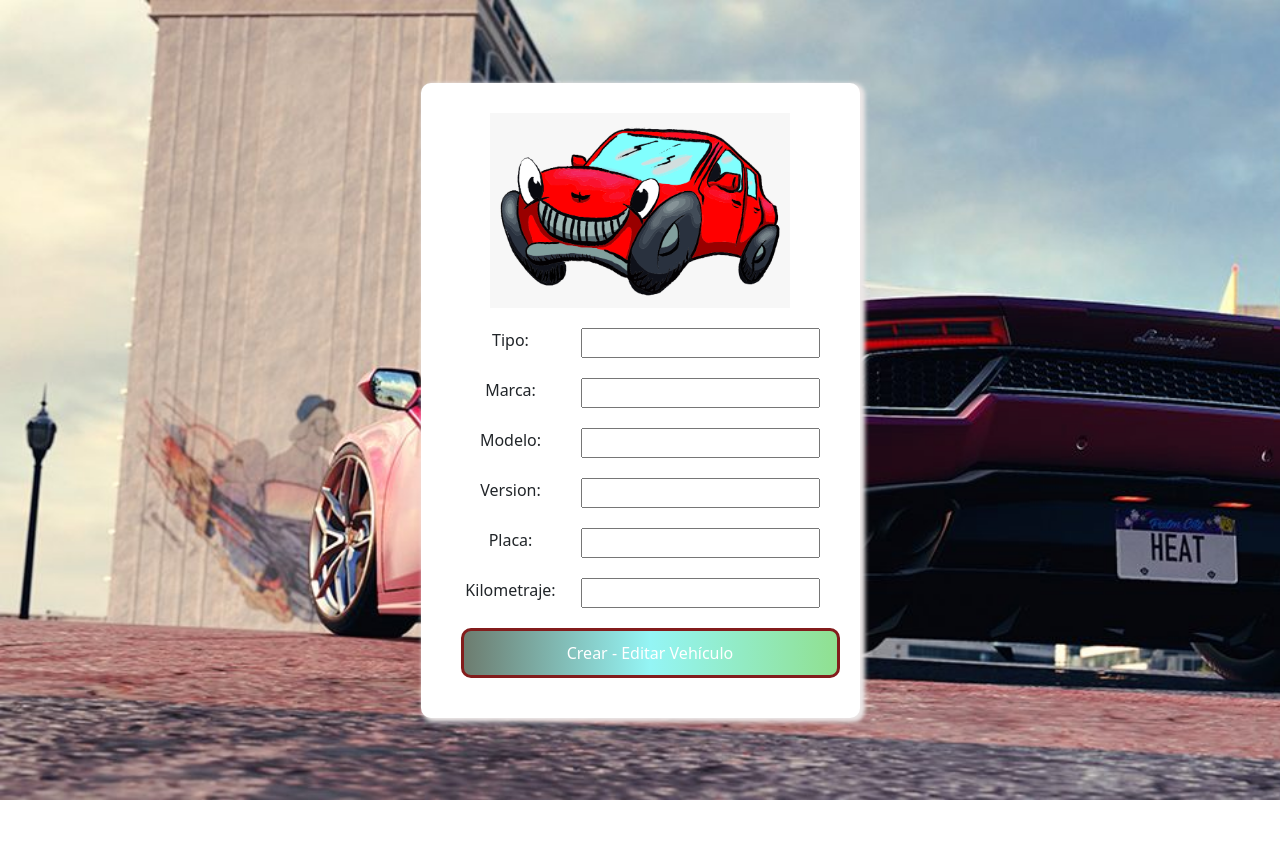
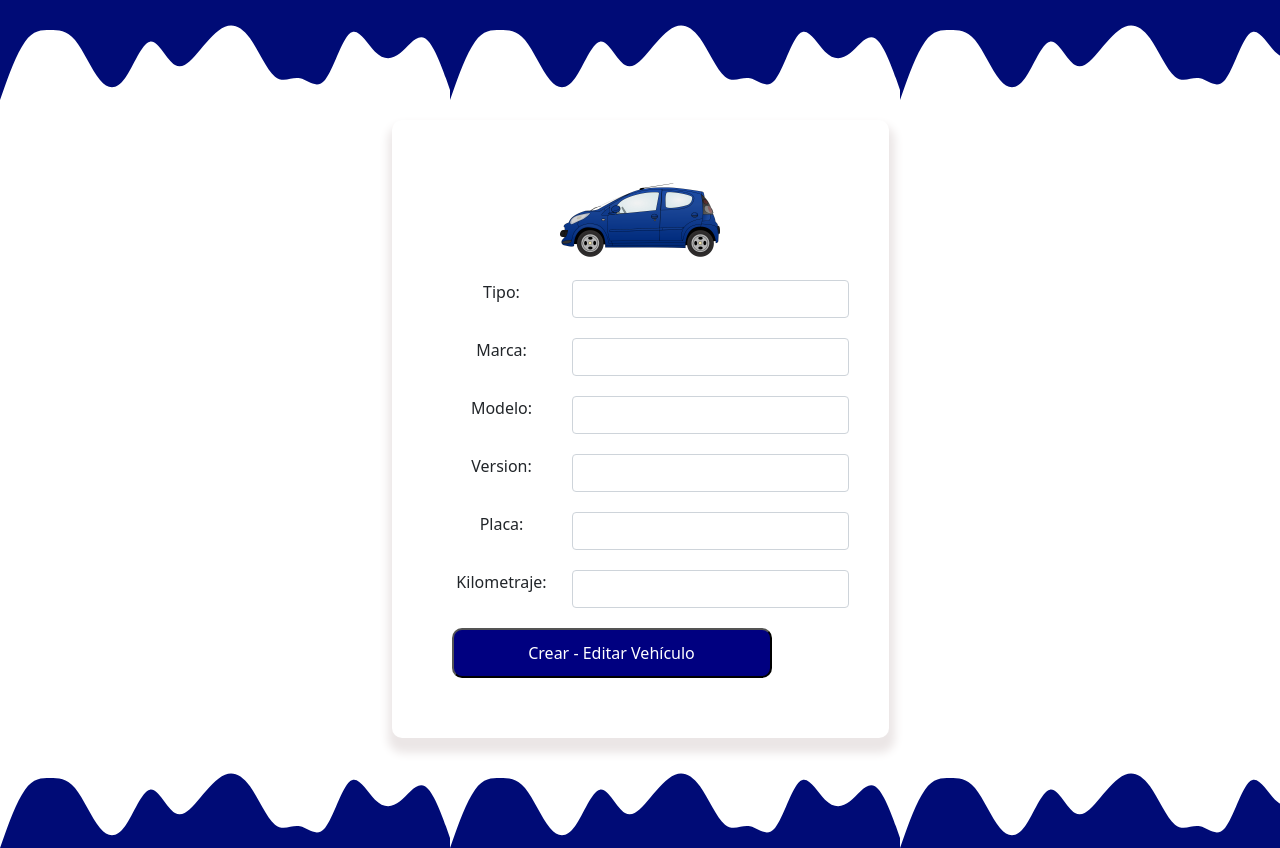
Before and after one commit to aaguas360/crud-carros-django, a Django app: page /crear/ in a window 1280 px wide. Before the commit the page ends 800 px from the top, so only its background shows below. Run offline with Django 3.2, Linux system fonts and the light colour scheme.

Commit message:
modificando el front

```diff
--- a/crud-carros-django/proyecto/proyecto_init/templates/crear.html
+++ b/crud-carros-django/proyecto/proyecto_init/templates/crear.html
@@ -8,14 +8,21 @@
 {% block titulo%}Registrar Vehículo{%endblock titulo%}
 {%block crearUs %}{%endblock crearUs %}
 {%block cuerpo %}
+<header class="cabecera"></header>
+<div>
+
   <main>
     {% load static %}
- <div> <img src="{% static 'imagenes/image.png' %}" alt="django-logo" width="300"></div>
+   <div> <img src="{% static 'imagenes/automobile-1300458_1280.png' %}" alt="django-logo" width="160"></div>
     <form action="" class="form-group" method="post">
       {%csrf_token%}
     {{formulario}}
     <button>Crear - Editar Vehículo</button>
   </form>
   </main>
+</div>
+
+<footer class="pie-pagina">
+</footer>
 <script src="{% static 'js/app.js' %}"></script>
 {%endblock cuerpo %}
--- a/crud-carros-django/proyecto/proyecto_init/templates/index.html
+++ b/crud-carros-django/proyecto/proyecto_init/templates/index.html
@@ -70,6 +70,8 @@
             </table>
         </article>
     </main>
+    <footer class="pie-pagina">
+    </footer>
     {%endblock cuerpo %}
 </body>
 
--- a/crud-carros-django/proyecto/proyecto_init/templates/static/css/crearUsuario.css
+++ b/crud-carros-django/proyecto/proyecto_init/templates/static/css/crearUsuario.css
@@ -1,11 +1,6 @@
 body{
     margin: 0%;
     padding: 0%;
-    display: flex;
-    justify-content: center;
-    align-items: center;
-    background-image: url('../imagenes/blanco.jpg');
-    background-size: cover;
 }
 
 html,body{
@@ -13,11 +8,17 @@ html,body{
     height: 100%;
 }
 
+div{
+    margin: 10px auto;
+    max-width: 1200px;
+}
+
 main{
-    box-shadow: 3px 2px 4px 2px rgb(235, 230, 230);
-    padding: 30px;
+    box-shadow: 1px 10px 10px 5px rgb(235, 230, 230);
+    padding: 50px;
     border-radius: 10px;
     background-color: white;
+    margin-top: 10px;
 }
 
 form{
@@ -40,16 +41,27 @@ div{
 button {
     grid-column: 1/3;
     padding: 10px;
-    border: 3px solid rgb(131, 28, 28);
-    width: 100%;
+    width: 20rem;
     height: 50px;
     border-radius: 10px;
     text-align: center;
     color: white;
-    background-image: linear-gradient(to right, rgb(109, 124, 111), rgb(148, 245, 245), rgb(144, 224, 144));
+    background-color:#000080;
 }
 
 
 button:hover {
     cursor: pointer;
 }
+
+.pie-pagina{
+    background-image: url(../imagenes/wave.svg);
+    width: 100%;
+    height: 100px;
+}
+
+.cabecera{
+    background-image: url(../imagenes/wave\ \(1\).svg);
+    width: 100%;
+    height: 100px;
+}
--- a/crud-carros-django/proyecto/proyecto_init/templates/static/js/app.js
+++ b/crud-carros-django/proyecto/proyecto_init/templates/static/js/app.js
@@ -1,8 +1,3 @@
-const nombres = document.querySelector('#id_nombres');
-const apellidos = document.querySelector('#id_apellidos');
-const telefomo = document.querySelector('#id_telefono');
-const correo = document.querySelector('#id_correo');
-nombres.classList = "form-control";
-apellidos.classList = "form-control";
-telefomo.classList = "form-control";
-correo.classList = "form-control";
+const inputsList = document.querySelectorAll('form input');
+
+inputsList.forEach(elemento => elemento.classList = "form-control");
```
Also changed, not shown: crud-carros-django/proyecto/proyecto_init/templates/static/css/estilos.css (+16 -11 lines), crud-carros-django/proyecto/proyecto_init/templates/static/imagenes/automobile-1300458_1280.png (added), crud-carros-django/proyecto/proyecto_init/templates/static/imagenes/wave (1).svg (added), crud-carros-django/proyecto/proyecto_init/templates/static/imagenes/wave.svg (added). Lines whose indentation alone changed are shown as unchanged.
